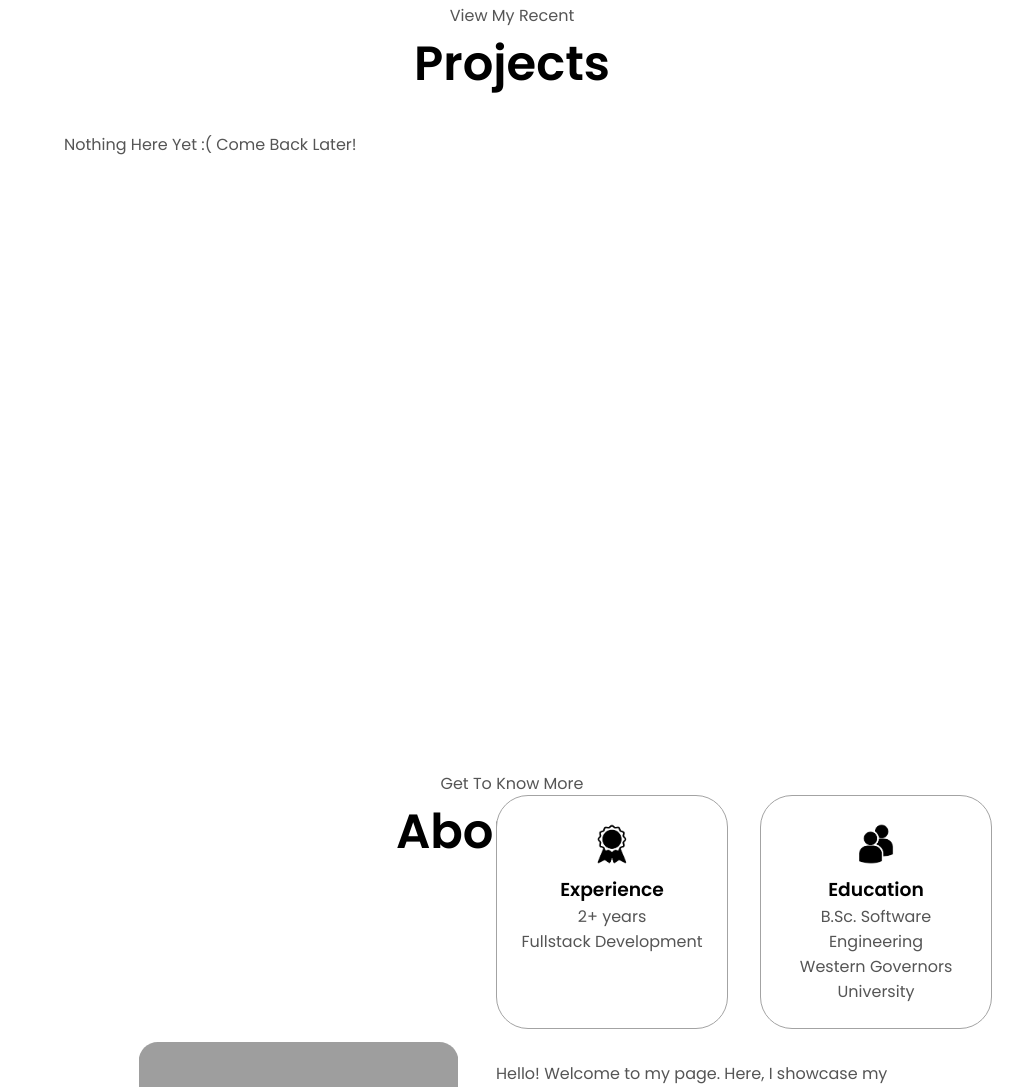
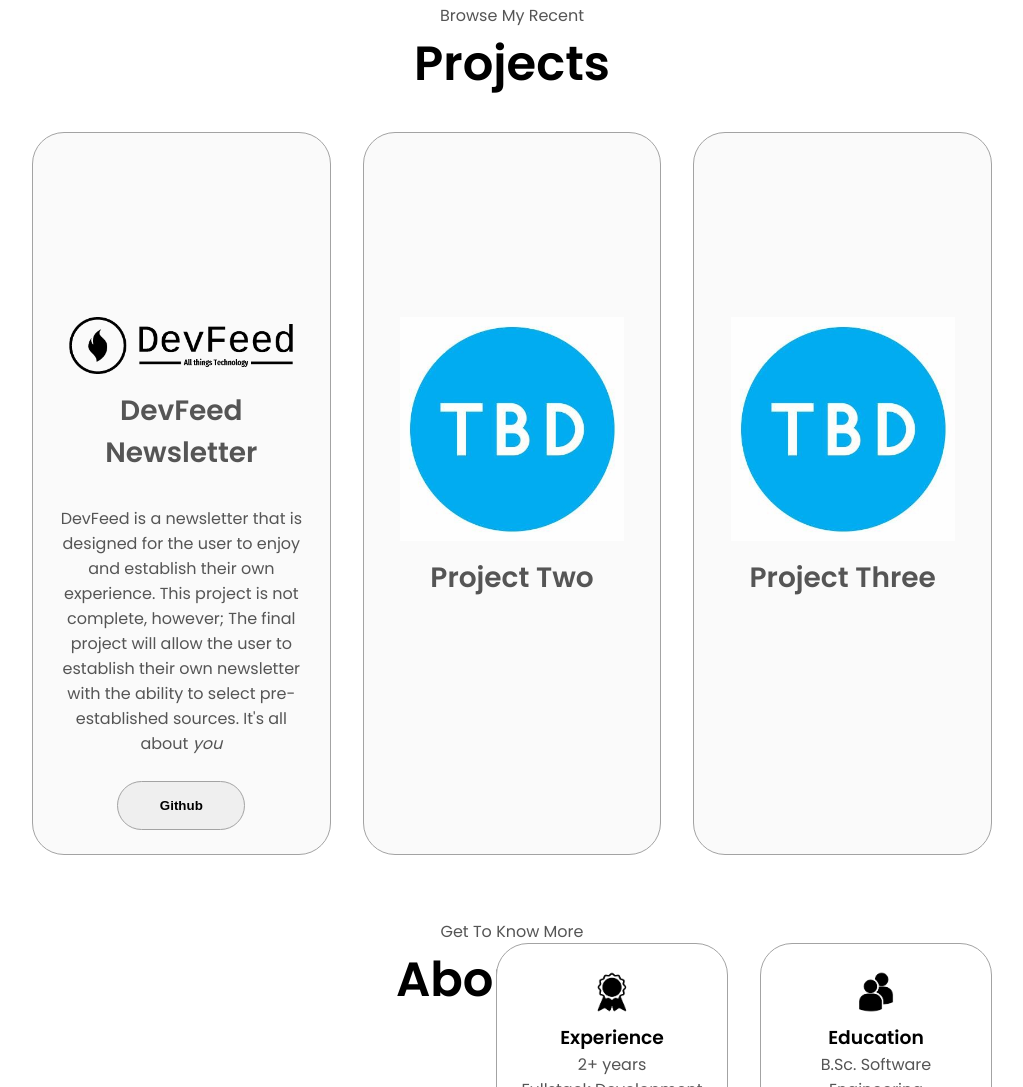
Before and after one commit to iJonezi/ijonezi-personal-website, a plain HTML site: page index.html in a window 1280 px wide. Shown: the part 925-2012 px from the top of the page, without its empty margins (128-1151 px from the left). Drawn offline with Linux system fonts and the light colour scheme; grey boxes are pictures that could not be loaded.

Commit message:
Projects Tab Update
New Project Added

```diff
--- a/index.html
+++ b/index.html
@@ -67,15 +67,92 @@
         </div>
     </section>
     <section id="projects">
-        <p class="section__text__p1">View My Recent</p>
-        <h1 class="title">Projects</h1>
-        <div id="project-details-container">
-          <div class="project-container">
-            <p class="project-placeholder">Nothing Here Yet :( Come Back Later!</p>
+      <p class="section__text__p1">Browse My Recent</p>
+      <h1 class="title">Projects</h1>
+      <div class="experience-details-container">
+        <div class="about-containers">
+          <div class="details-container color-container">
+            <div class="article-container">
+              <img
+                src="./assets/logo-no-background-black.png"
+                alt="DevFeed"
+                class="project-img"
+              />
+            </div>
+            <h2 class="experience-sub-title project-title">DevFeed Newsletter</h2>
+            <p class="section__text__p1">
+              DevFeed is a newsletter that is designed for the user to enjoy
+              and establish their own experience. This project is not complete, however;
+              The final project will allow the user to establish their own newsletter
+              with the ability to select pre-established sources. It's all about <i>you</i>
+              <br><br>
+            </p>
+            <div class="btn-container">
+              <button
+                class="btn btn-color-2 project-btn"
+                onclick="location.href='https://github.com/iJonezi/DevFeed'"
+              >
+                Github
+              </button>
+              <!--<button
+                class="btn btn-color-2 project-btn"
+                onclick="location.href='https://github.com/'"
+              >
+                Live Demo
+              </button> -->
+            </div>
+          </div>
+          <div class="details-container color-container">
+            <div class="article-container">
+              <img
+                src="./assets/tbd.png"
+                alt="Project 2"
+                class="project-img"
+              />
+            </div>
+            <h2 class="experience-sub-title project-title">Project Two</h2>
+            <div class="btn-container">
+              <!--<button
+                class="btn btn-color-2 project-btn"
+                onclick="location.href='https://github.com/'"
+              >
+                Github
+              </button>
+              <button
+                class="btn btn-color-2 project-btn"
+                onclick="location.href='https://github.com/'"
+              >
+                Live Demo
+              </button> -->
+            </div>
+          </div>
+          <div class="details-container color-container">
+            <div class="article-container">
+              <img
+                src="./assets/tbd.png"
+                alt="Project 3"
+                class="project-img"
+              />
+            </div>
+            <h2 class="experience-sub-title project-title">Project Three</h2>
+            <div class="btn-container">
+              <!-- <button
+                class="btn btn-color-2 project-btn"
+                onclick="location.href='https://github.com/'"
+              >
+                Github
+              </button>
+              <button
+                class="btn btn-color-2 project-btn"
+                onclick="location.href='https://github.com/'"
+              >
+                Live Demo
+              </button> -->
+            </div>
           </div>
         </div>
+      </div>
     </section>
-</section>
 <section id="about">
   <p class="section__text__p1">Get To Know More</p>
   <h1 class="title">About Me</h1>
--- a/style.css
+++ b/style.css
@@ -390,10 +390,66 @@ footer p {
     padding: 1rem;
 }
 
+/* Projects */
 
-/* to be removed later */
-.project-placeholder {
+#projects {
+    position: relative;
+}
+
+.color-container {
+    border-color: rgb(163, 163, 163);
+    background: rgb(250, 250, 250);
+}
+
+.project-img {
+    width: 90%;
+    height: 90%;
+}
+
+.project-title {
+    margin: 1rem;
+    color: black;
+}
+
+.project-btn {
+    color: black;
+    border-color: rgb(163, 163, 163);
+}
+
+#experience {
+    position: relative;
+}
+
+.experience-sub-title {
+    color: rgb(85, 85, 85);
+    font-weight: 600;
+    font-size: 1.75rem;
+    margin-bottom: 2rem;
+}
+
+.experience-details-container {
     display: flex;
-    text-align: center;
-    margin: 2rem;
+    justify-content: center;
+    flex-direction: column;
 }
+
+.article-container {
+    margin-top: 10rem;
+    display: flex;
+    text-align: initial;
+    flex-wrap: wrap;
+    flex-direction: row;
+    gap: 2.5rem;
+    justify-content: space-around;
+}
+
+article {
+    display: flex;
+    width: 10rem;
+    justify-content: space-around;
+    gap: 0.5rem;
+}
+
+article .icon {
+    cursor: default;
+}
```
Also changed, not shown: assets/devfeed-project.png (added), assets/logo-no-background-black.png (added), assets/logo-no-background.png (added), assets/project-1.png (deleted), assets/project-3.png (deleted), assets/tbd.png (added).
